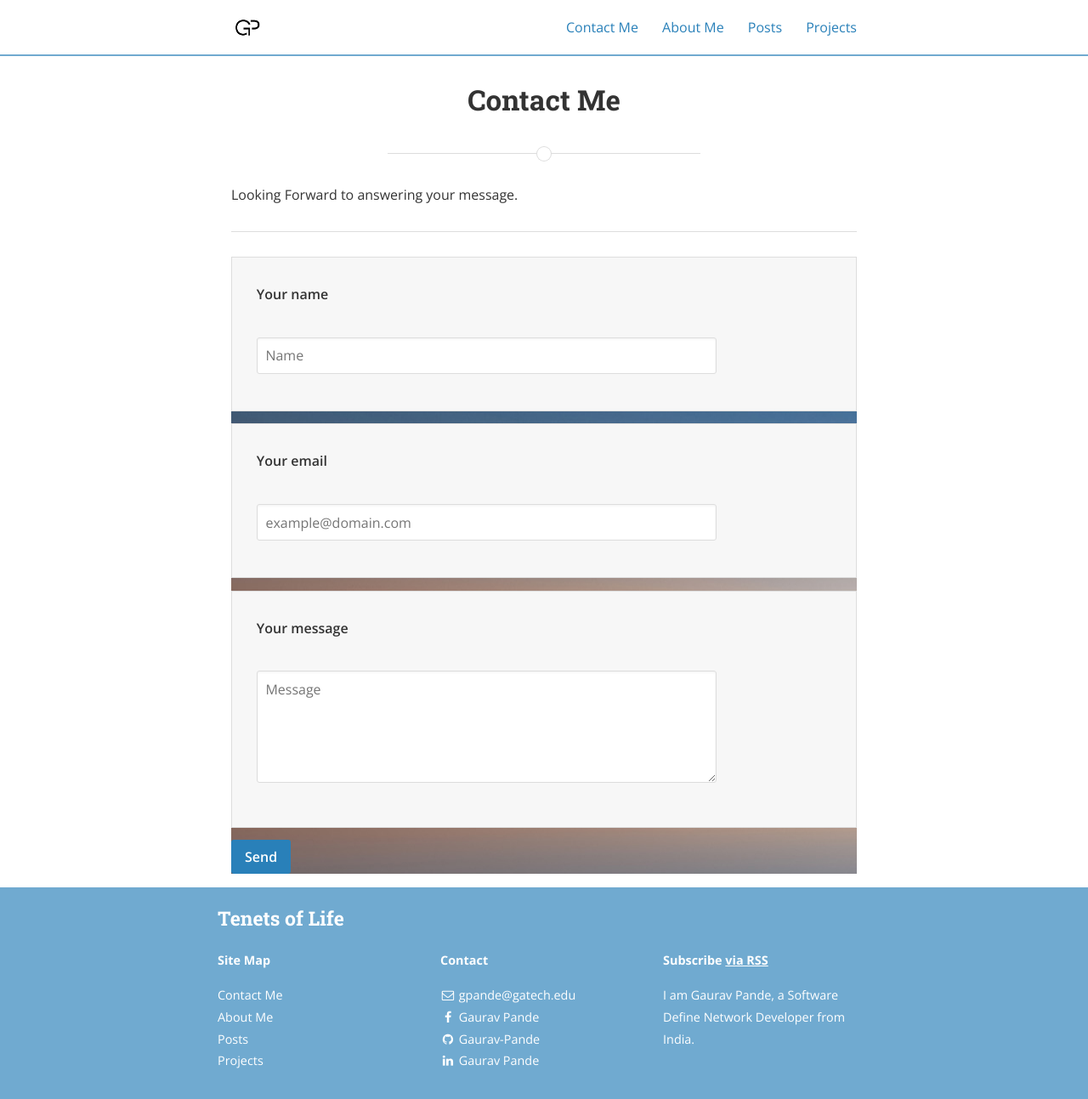
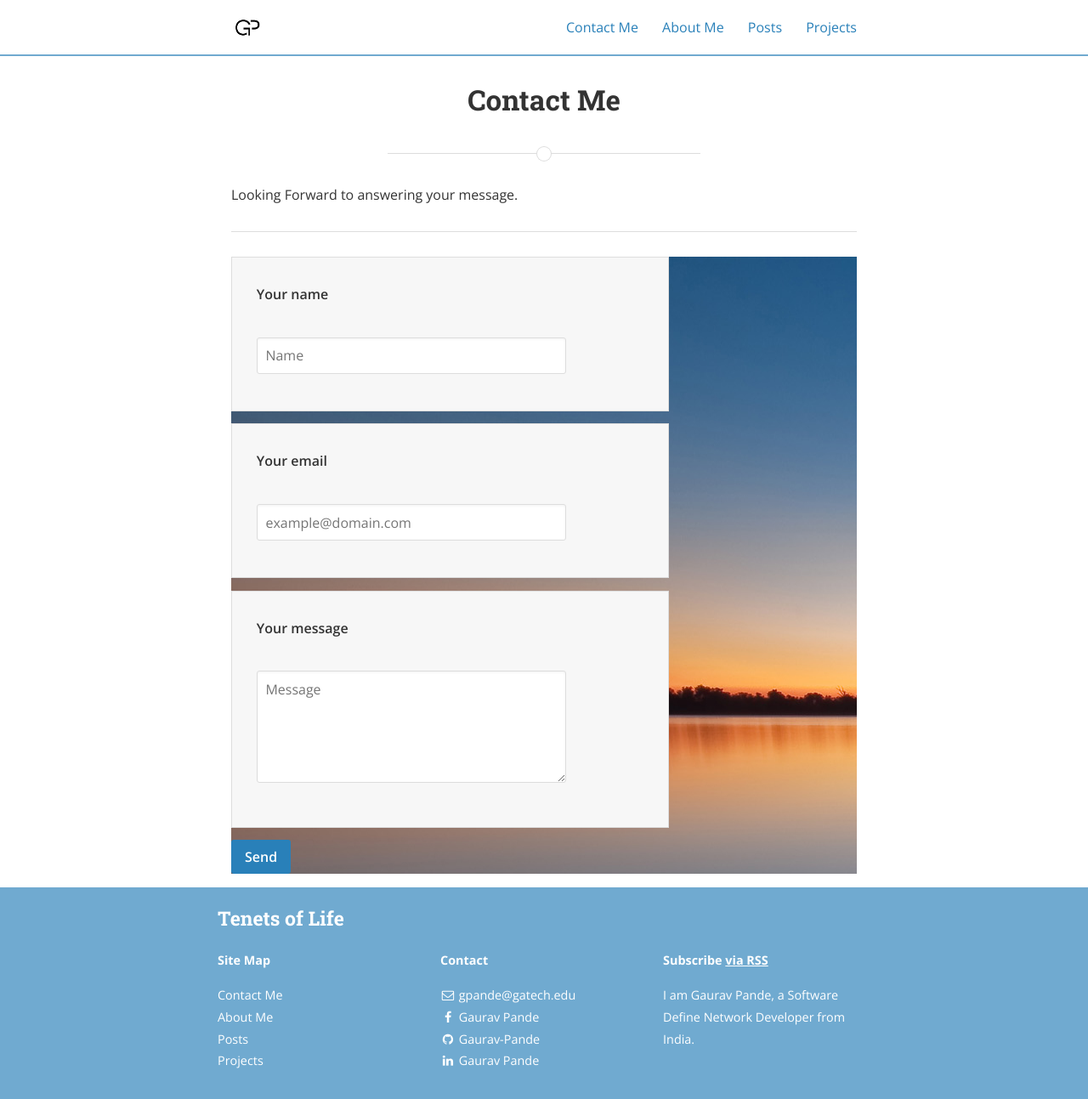
Before and after one commit to Gaurav-Pande/gaurav-pande.github.io, a Jekyll site: the page built from Lets-talk.md, in a window 1280 px wide. Shown: the whole page at 85% size. Built offline with Jekyll 4.4.1, drawn with Linux system fonts in a browser that asks for light colours; nearby versions of some CDN libraries; a style sheet for code colours, icons or effects is not loaded.

Commit message:
Update Lets-talk.md

```diff
--- a/Lets-talk.md
+++ b/Lets-talk.md
@@ -9,15 +9,15 @@ Looking Forward to answering your message.
 ---
 <div style="background-image:url('/assets/horizon.jpg');height:100%;width:100%;">
 <form action="//formspree.io/email@domain.com" method="POST" >
-    <fieldset>
+    <fieldset style="width:70%;height=80%">
         <label for="name">Your name</label><br>
         <input type="text" name="name" placeholder="Name" required>
     </fieldset>
-    <fieldset>
+    <fieldset style="width:70%;height=80%">
         <label for="_replyto">Your email</label><br>
         <input type="email" name="_replyto" placeholder="example@domain.com" required>
     </fieldset>
-    <fieldset>
+    <fieldset style="width:70%;height=80%">
         <label for="message">Your message</label><br>
         <textarea name="message" rows="5" placeholder="Message" required></textarea>
     </fieldset>
```
